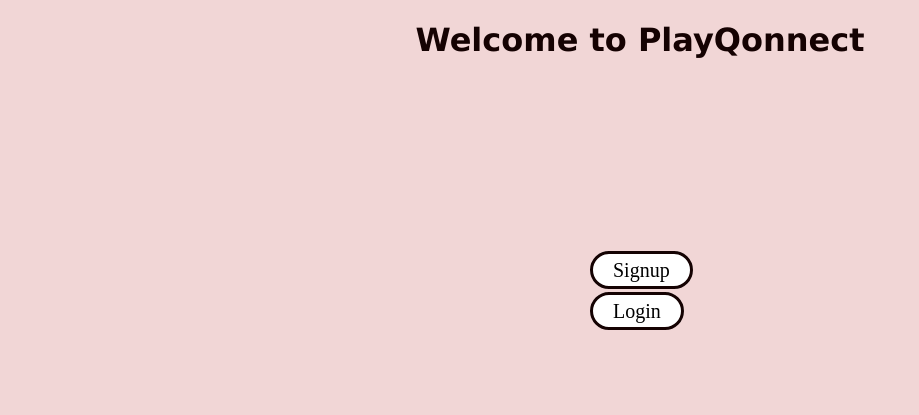
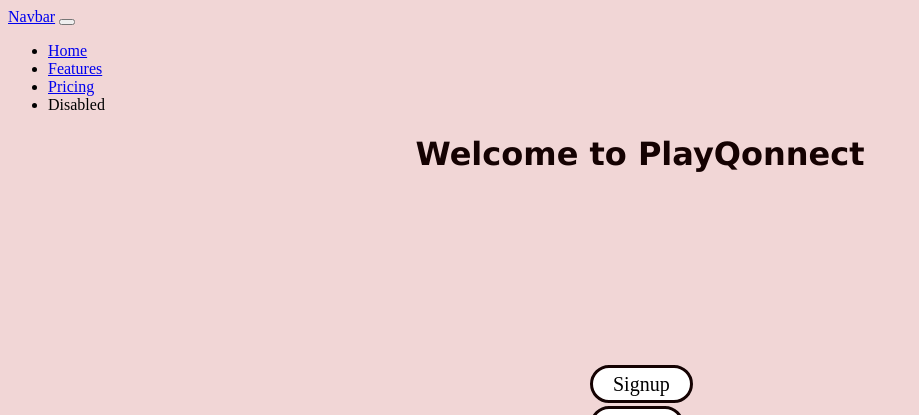
Before and after one commit to Thameem-20/DBMS-project, a Flask app: page / in a window 1280 px wide. Shown: the top 415 px of the page, without its empty margins (0-919 px from the left). Run offline with Flask 3, Linux system fonts and the light colour scheme.

Commit message:
updated css

```diff
--- a/templates/index.html
+++ b/templates/index.html
@@ -2,6 +2,30 @@
 {% block title %} Home {% endblock title %}
 {% block body %}
 
+<nav class="navbar navbar-expand-lg bg-body-tertiary">
+    <div class="container-fluid">
+      <a class="navbar-brand" href="#">Navbar</a>
+      <button class="navbar-toggler" type="button" data-bs-toggle="collapse" data-bs-target="#navbarNav" aria-controls="navbarNav" aria-expanded="false" aria-label="Toggle navigation">
+        <span class="navbar-toggler-icon"></span>
+      </button>
+      <div class="collapse navbar-collapse" id="navbarNav">
+        <ul class="navbar-nav">
+          <li class="nav-item">
+            <a class="nav-link active" aria-current="page" href="#">Home</a>
+          </li>
+          <li class="nav-item">
+            <a class="nav-link" href="#">Features</a>
+          </li>
+          <li class="nav-item">
+            <a class="nav-link" href="#">Pricing</a>
+          </li>
+          <li class="nav-item">
+            <a class="nav-link disabled" aria-disabled="true">Disabled</a>
+          </li>
+        </ul>
+      </div>
+    </div>
+  </nav>
         <h1>Welcome to PlayQonnect</h1>
         <div class="cont1">
         <a class="loginbtn"  href="{{url_for('register')}}">Signup</a>
```
